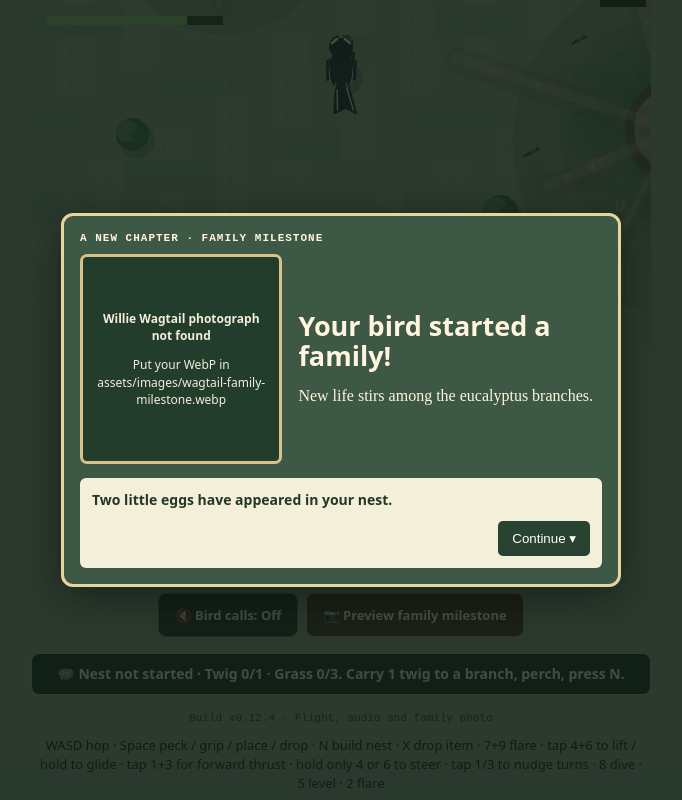
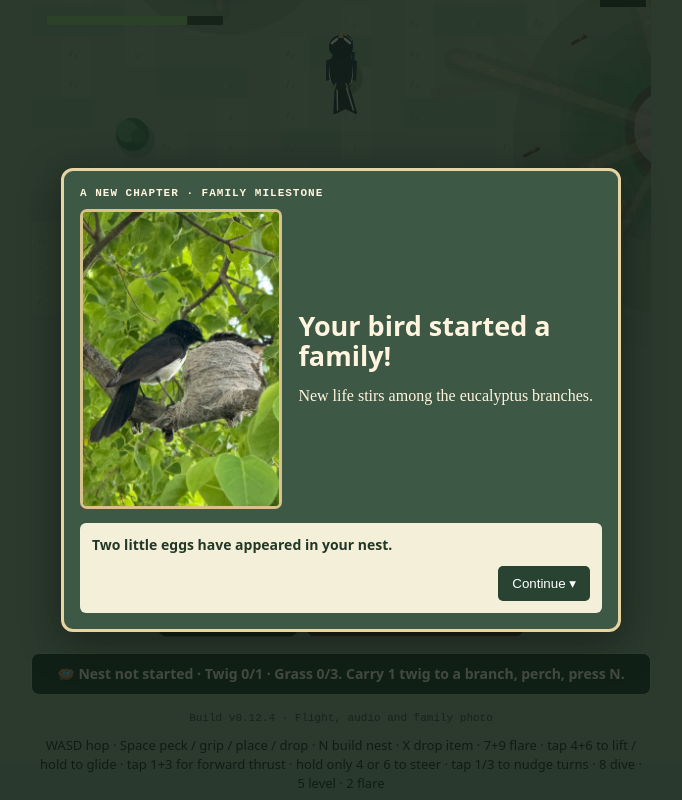
Before and after one commit to abrahamtilbury/birdgame, a plain HTML site: page index.html in a window 1280 px wide. Both pictures are taken after a click on the button "📷 Preview family milestone". Shown: the part 243-1043 px from the top of the page, without its empty margins (299-981 px from the left). Drawn offline with Linux system fonts and the light colour scheme.

Commit message:
Fix image source path in index.html
Updated image source path for family photo.

```diff
--- a/index.html
+++ b/index.html
@@ -50,11 +50,11 @@
         <div class="milestone-eyebrow">A NEW CHAPTER · FAMILY MILESTONE</div>
         <div class="milestone-content">
           <div class="milestone-photo-frame">
-            <img id="familyPhoto" src="./assets/images/wagtail-family-milestone.webp"
+            <img id="familyPhoto" src="./images/wagtail-family-milestone.webp"
               alt="Real photograph of a Willie Wagtail" />
             <div id="familyPhotoFallback" hidden>
               <strong>Willie Wagtail photograph not found</strong>
-              <span>Put your WebP in assets/images/wagtail-family-milestone.webp</span>
+              <span>Put your WebP in images/wagtail-family-milestone.webp</span>
             </div>
           </div>
           <div class="milestone-message">
```
